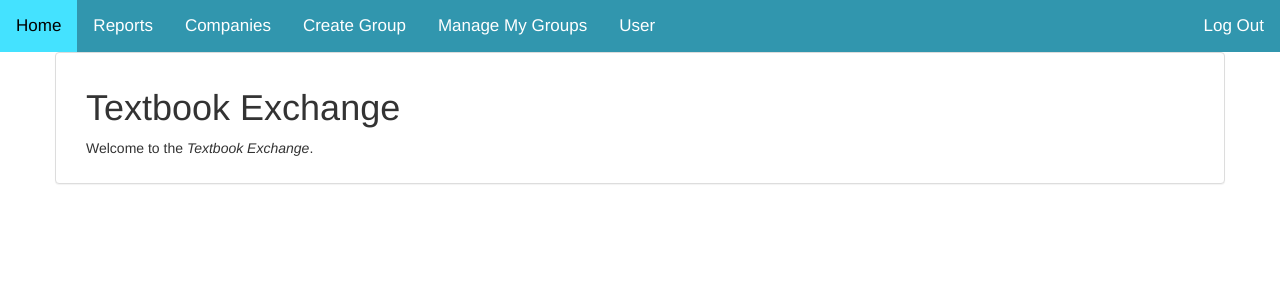
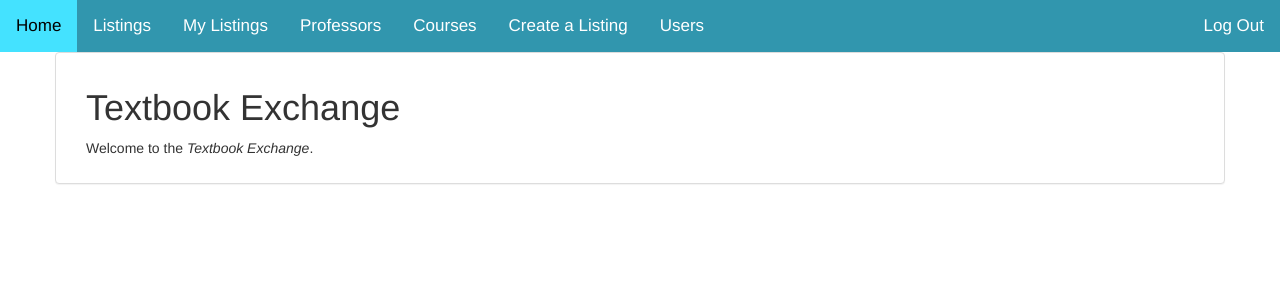
Before and after one commit to aphelyon/Textbook-Exchange, a Django app: page /home in a window 1280 px wide. Shown: the top 300 px of the page. Run offline with Django 3.2, Linux system fonts and the light colour scheme; some libraries are stand-ins or nearby versions.

Commit message:
fix home page tabs

```diff
--- a/app/web/webapp/templates/base_logged_in.html
+++ b/app/web/webapp/templates/base_logged_in.html
@@ -23,11 +23,12 @@
       {% block nav %}
       <div class="mynav">
         <a href="">Home</a>
-        <a href="">Reports</a>
-        <a href="">Companies</a>
-        <a href="">Create Group</a>
-        <a href="">Manage My Groups</a>
-        <a href="">User</a>
+        <a href="">Listings</a>
+        <a href="">My Listings</a>
+        <a href="">Professors</a>
+        <a href="">Courses</a>
+          <a href="">Create a Listing</a>
+        <a href="">Users</a>
         <a id="logOut" href="">Log Out</a>
       </div>
       {% endblock %}
```
